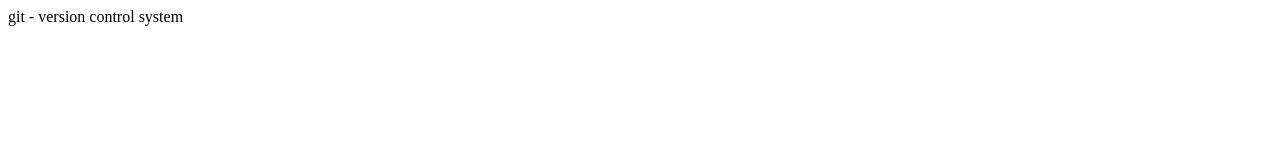
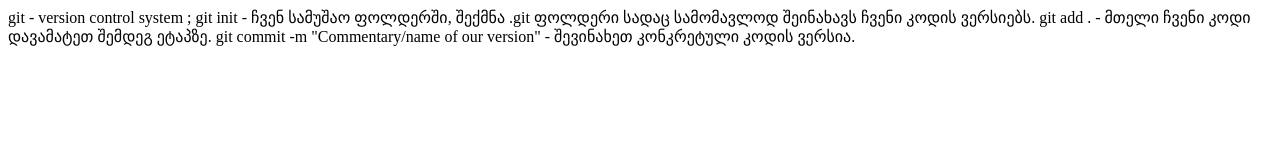
Before and after one commit to MariamKochadze/Git---VCS, a plain HTML site: page index.html in a window 1280 px wide. Drawn offline with Linux system fonts and the light colour scheme.

Commit message:
add git commands and a descriptions

```diff
--- a/index.html
+++ b/index.html
@@ -7,7 +7,10 @@
     <title>First Repository</title>
   </head>
   <body>
-    git - version control system
+    git - version control system ; git init - ჩვენ სამუშაო ფოლდერში, შექმნა .git
+    ფოლდერი სადაც სამომავლოდ შეინახავს ჩვენი კოდის ვერსიებს. git add . - მთელი
+    ჩვენი კოდი დავამატეთ შემდეგ ეტაპზე. git commit -m "Commentary/name of our
+    version" - შევინახეთ კონკრეტული კოდის ვერსია.
 
     <script src="./index.js"></script>
   </body>
```
